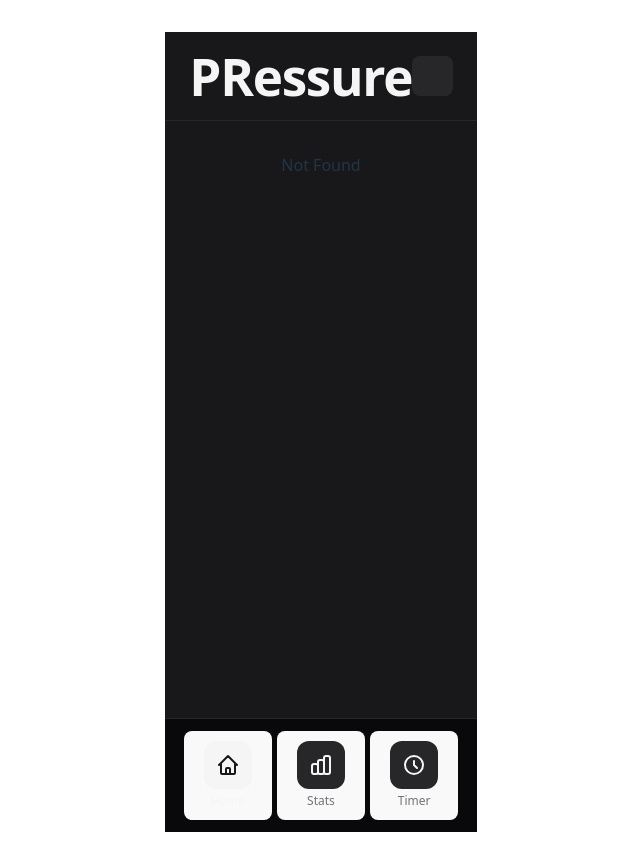
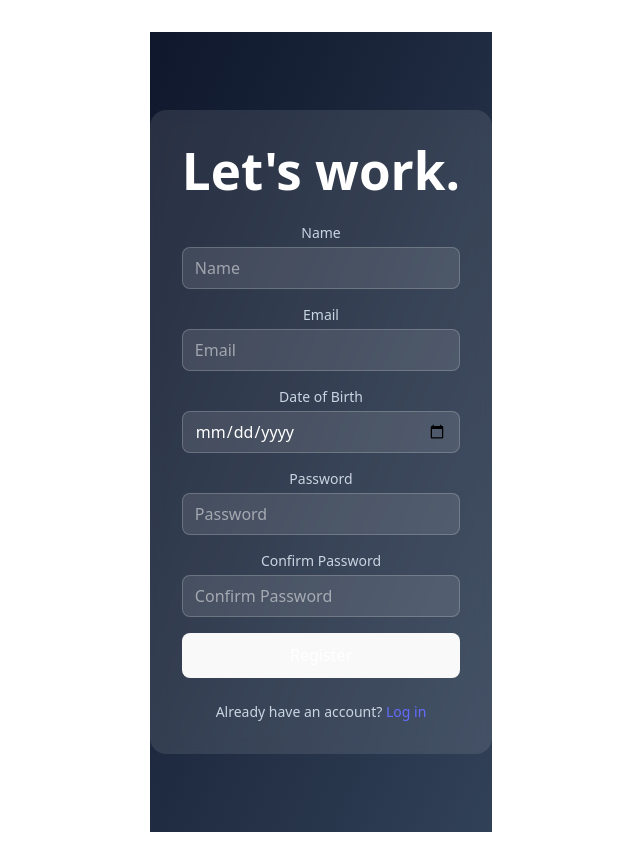
Before and after one commit to dsherli/PRessureApp, a React app in the folder app/frontend/: page /register in a window 1280 px wide. Before the commit this address had no page. Shown: the whole page, without its empty margins (319-959 px from the left). Built offline with nearby package versions, Linux system fonts and the light colour scheme; no server answers; the HTML template or start-up script is replaced by a standard one.

Commit message:
Created login and register pages (adjust styles), registration is functional

```diff
--- a/app/frontend/src/App.jsx
+++ b/app/frontend/src/App.jsx
@@ -1,15 +1,8 @@
 import "./App.css";
 import AppRoutes from "./components/AppRoutes";
-import Shell from "./components/Shell";
 
 function App() {
-  return (
-    <div className="App">
-      <Shell>
-        <AppRoutes />
-      </Shell>
-    </div>
-  );
+  return <AppRoutes></AppRoutes>;
 }
 
 export default App;
--- a/app/frontend/src/components/AppRoutes.jsx
+++ b/app/frontend/src/components/AppRoutes.jsx
@@ -2,7 +2,9 @@ import React from "react";
 import { Routes, Route, Navigate } from "react-router-dom";
 
 // Page components (implementations live in ../pages)
+import Shell from "./Shell";
 import Login from "../pages/Login";
+import Register from "../pages/Register";
 import Dashboard from "../pages/Dashboard";
 import Workout from "../pages/Workout";
 import History from "../pages/History";
@@ -11,13 +13,21 @@ import Profile from "../pages/Profile";
 export default function AppRoutes() {
   return (
     <Routes>
+      {/* Unathenticated */}
       <Route path="/login" element={<Login />} />
-      <Route path="/dashboard" element={<Dashboard />} />
-      <Route path="/workout/:id" element={<Workout />} />
-      <Route path="/history" element={<History />} />
-      <Route path="/profile" element={<Profile />} />
+      <Route path="/register" element={<Register />} />
+
+      {/* Authenticated layout */}
+      <Route element={<Shell />}>
+        <Route path="/dashboard" element={<Dashboard />} />
+        <Route path="/workout/:id" element={<Workout />} />
+        <Route path="/history" element={<History />} />
+        <Route path="/profile" element={<Profile />} />
+      </Route>
+
+      {/* Redirect or 404 */}
+      <Route path="/" element={<Navigate to="/dashboard" replace />} />
       <Route path="*" element={<div>Not Found</div>} />
-      <Route path="/" element={<Navigate to="/dashboard" replace />} />
     </Routes>
   );
 }
--- a/app/frontend/src/components/Shell.jsx
+++ b/app/frontend/src/components/Shell.jsx
@@ -1,3 +1,6 @@
+import React from "react";
+import { Outlet } from "react-router-dom";
+
 export default function Shell({ children }) {
   return (
     <div
@@ -39,7 +42,7 @@ export default function Shell({ children }) {
         className="flex-1 overflow-auto p-8"
         style={{ backgroundColor: "#18181b" }}
       >
-        {children}
+        <Outlet />
       </main>
       <nav
         className="border-t flex items-center justify-around px-4 py-3"
--- a/app/frontend/src/pages/Login.jsx
+++ b/app/frontend/src/pages/Login.jsx
@@ -1,4 +1,46 @@
-// Login page component - implement UI and logic here
+import { Link } from "react-router-dom";
+
 export default function Login() {
-  return <div classname="p-4">Login (placeholder)</div>;
+  return (
+    <div className="min-h-screen flex items-center justify-center bg-gradient-to-br from-slate-900 to-slate-700">
+      <div className="w-full max-w-md p-8 rounded-2xl bg-white/10 backdrop-blur">
+        <h1 className="text-2xl font-semibold text-white mb-6 text-center">
+          Welcome back
+        </h1>
+        <form className="space-y-4">
+          <div>
+            <label className="block text-sm text-slate-300 mb-1">Email</label>
+            <input
+              type="email"
+              className="w-full rounded-lg bg-white/10 text-white border border-white/20 px-3 py-2 focus:outline-none focus:ring-2 focus:ring-indigo-400"
+            />
+          </div>
+          <div>
+            <label className="block text-sm text-slate-300 mb-1">
+              Password
+            </label>
+            <input
+              type="password"
+              className="w-full rounded-lg bg-white/10 text-white border border-white/20 px-3 py-2 focus:outline-none focus:ring-2 focus:ring-indigo-400"
+            />
+          </div>
+          <button
+            type="submit"
+            className="w-full rounded-lg bg-indigo-500 hover:bg-indigo-600 text-white font-semibold py-2 transition-colors"
+          >
+            Sign In
+          </button>
+        </form>
+        <p className="mt-6 text-sm text-slate-300 text-center">
+          Don’t have an account?{" "}
+          <Link
+            to="/register"
+            className="text-indigo-400 hover:text-indigo-300"
+          >
+            Sign up
+          </Link>
+        </p>
+      </div>
+    </div>
+  );
 }
--- /dev/null
+++ b/app/frontend/src/pages/Register.jsx
@@ -0,0 +1,139 @@
+import { Link, replace } from "react-router-dom";
+import { useNavigate } from "react-router-dom";
+import { useState } from "react";
+import axios from "axios";
+
+const API = import.meta.env.VITE_API_URL ?? "http://127.0.0.1:8000/api";
+
+export default function Register() {
+  const [name, setName] = useState("");
+  const [email, setEmail] = useState("");
+  const [dob, setDob] = useState(new Date());
+  const [password, setPassword] = useState("");
+  const [passwordConfirmation, setPasswordConfirmation] = useState("");
+  const [error, setError] = useState("");
+
+  const navigate = useNavigate();
+
+  const passwordsMatch =
+    password.length > 0 &&
+    passwordConfirmation.length > 0 &&
+    password === passwordConfirmation;
+
+  const formValid =
+    name.trim() &&
+    email.trim() &&
+    dob &&
+    password &&
+    passwordConfirmation &&
+    passwordsMatch;
+
+  const handleSubmit = async (event) => {
+    event.preventDefault();
+
+    try {
+      const response = await axios.post(`${API}/users/auth/register/`, {
+        username: name,
+        email,
+        password,
+      });
+      alert("Registration successful!");
+      navigate("/login", { replace: true });
+    } catch (error) {
+      setError("Something went wrong, try again later");
+    }
+  };
+
+  return (
+    <div className="min-h-screen flex items-center justify-center bg-gradient-to-br from-slate-900 to-slate-700">
+      <div className="w-full max-w-md p-8 rounded-2xl bg-white/10 backdrop-blur">
+        <h1 className="text-2xl font-semibold text-white mb-6 text-center">
+          Let's work.
+        </h1>
+        <form className="space-y-4" onSubmit={handleSubmit}>
+          <div>
+            <label className="block text-sm text-slate-300 mb-1">Name</label>
+            <input
+              type="text"
+              className="w-full rounded-lg bg-white/10 text-white border border-white/20 px-3 py-2 focus:outline-none focus:ring-2 focus:ring-indigo-400"
+              placeholder="Name"
+              value={name}
+              onChange={(e) => setName(e.target.value)} // update state
+            />
+          </div>
+          <div>
+            <label className="block text-sm text-slate-300 mb-1">Email</label>
+            <input
+              type="email"
+              className="w-full rounded-lg bg-white/10 text-white border border-white/20 px-3 py-2 focus:outline-none focus:ring-2 focus:ring-indigo-400"
+              placeholder="Email"
+              value={email}
+              onChange={(e) => setEmail(e.target.value)} // update state
+            />
+          </div>
+          <div>
+            <label className="block text-sm text-slate-300 mb-1">
+              Date of Birth
+            </label>
+            <input
+              type="date"
+              className="w-full rounded-lg bg-white/10 text-white border border-white/20 px-3 py-2 focus:outline-none focus:ring-2 focus:ring-indigo-400"
+              placeholder="DOB"
+              value={dob}
+              onChange={(e) => setDob(e.target.value)} // update state
+            />
+          </div>
+          <div>
+            <label className="block text-sm text-slate-300 mb-1">
+              Password
+            </label>
+            <input
+              type="password"
+              className="w-full rounded-lg bg-white/10 text-white border border-white/20 px-3 py-2 focus:outline-none focus:ring-2 focus:ring-indigo-400"
+              placeholder="Password"
+              value={password}
+              onChange={(e) => setPassword(e.target.value)} // update state
+            />
+          </div>
+          <div>
+            <label className="block text-sm text-slate-300 mb-1">
+              Confirm Password
+            </label>
+            <input
+              type="password"
+              className="w-full rounded-lg bg-white/10 text-white border border-white/20 px-3 py-2 focus:outline-none focus:ring-2 focus:ring-indigo-400"
+              placeholder="Confirm Password"
+              value={passwordConfirmation}
+              onChange={(e) => setPasswordConfirmation(e.target.value)} // update state
+            />
+            {passwordConfirmation && !passwordsMatch && (
+              <p className="mt-1 text-sm text-rose-300">
+                Passwords do not match.
+              </p>
+            )}
+          </div>
+
+          {error && (
+            <p className="text-sm text-rose-400 bg-rose-900/40 rounded-md px-3 py-2">
+              {error}
+            </p>
+          )}
+
+          <button
+            type="submit"
+            className="w-full rounded-lg bg-indigo-500 hover:bg-indigo-600 text-white font-semibold py-2 transition-colors"
+            disabled={!formValid}
+          >
+            Register
+          </button>
+        </form>
+        <p className="mt-6 text-sm text-slate-300 text-center">
+          Already have an account?{" "}
+          <Link to="/login" className="text-indigo-400 hover:text-indigo-300">
+            Log in
+          </Link>
+        </p>
+      </div>
+    </div>
+  );
+}
```
